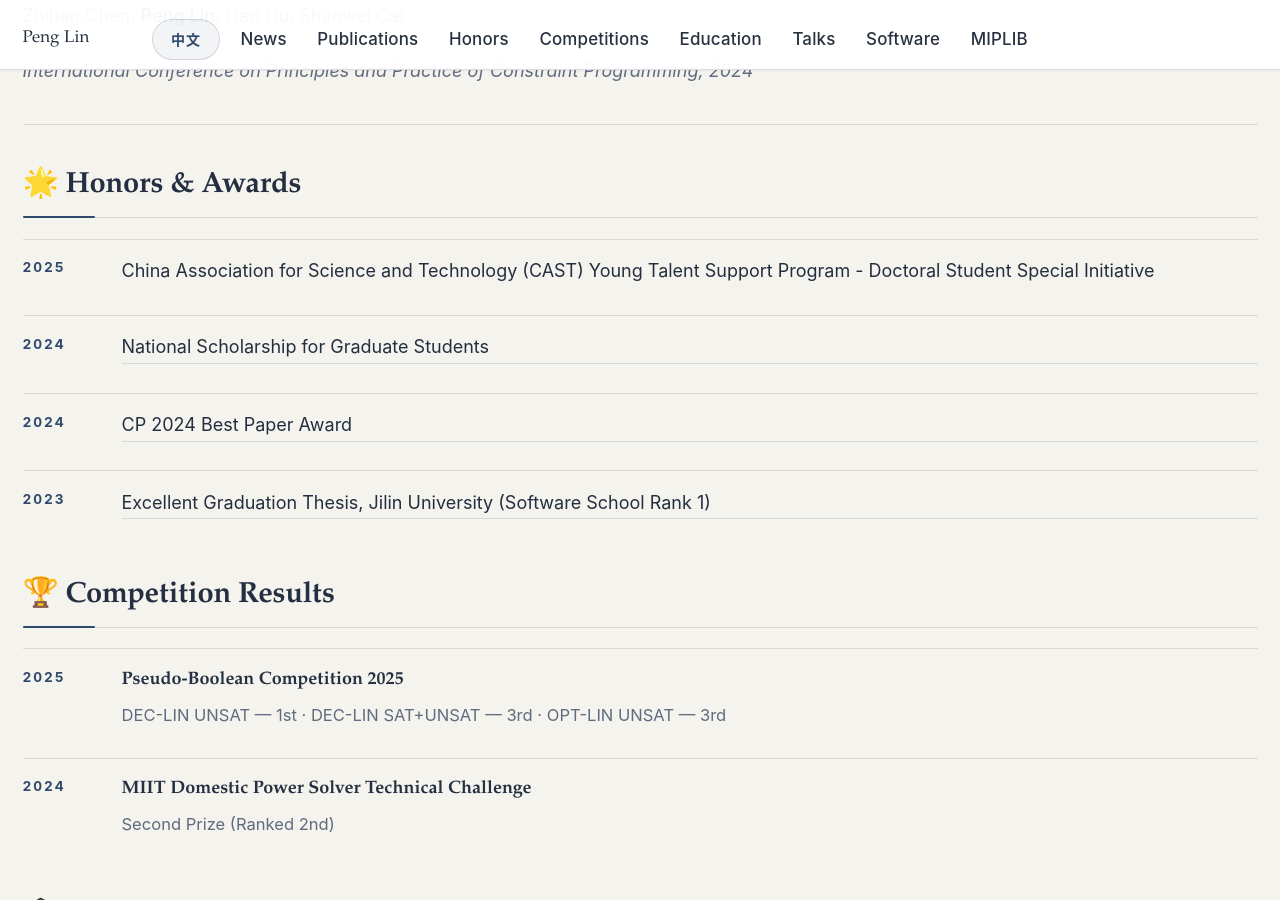
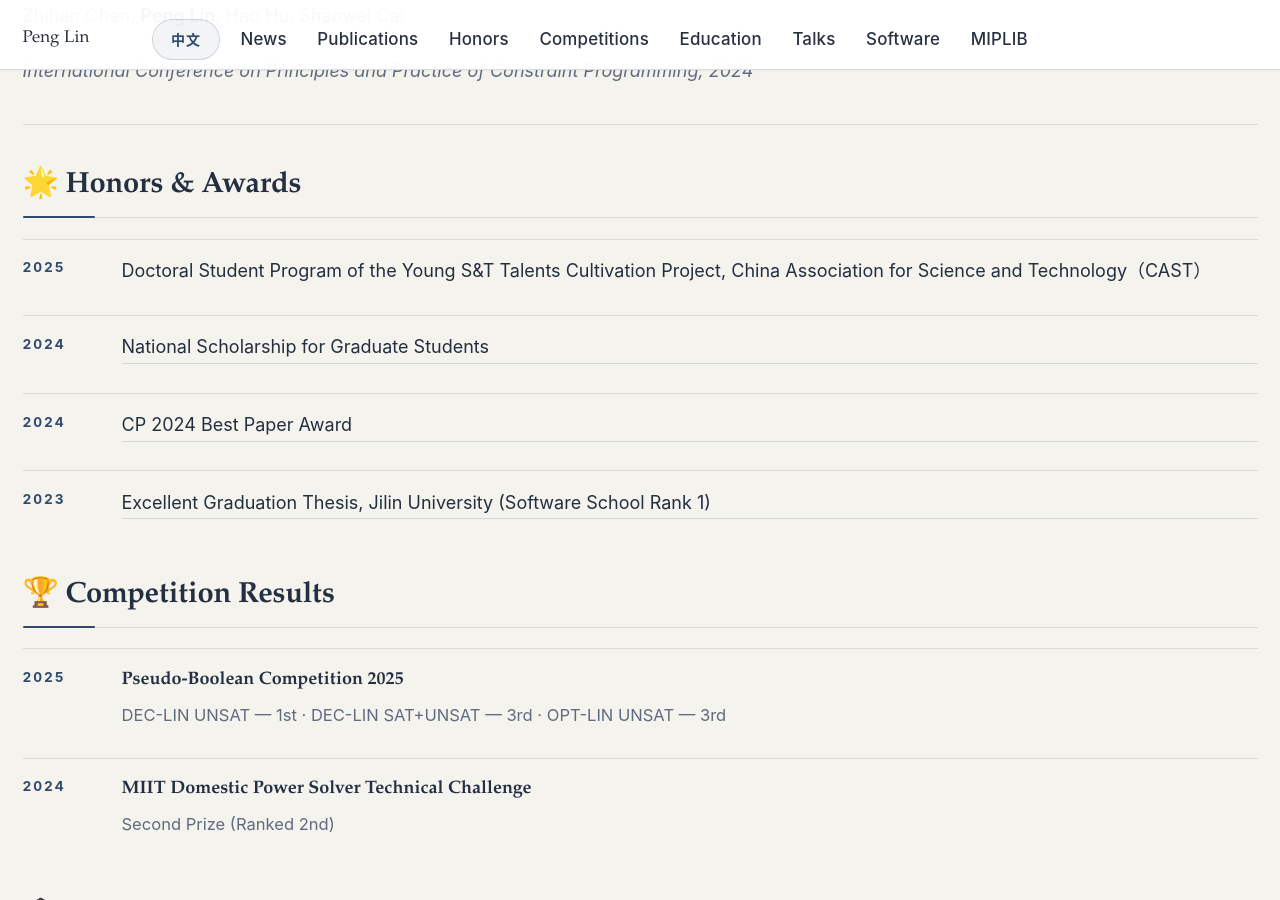
Before and after one commit to linpeng0105/linpeng0105.github.io, a Jekyll site: the page built from _pages/about.en.md, in a window 1280 px wide and 900 px high, scrolled down 2853 px. Built offline with Jekyll 4.4.1, drawn with Linux system fonts in a browser that asks for light colours; some web fonts are replaced; a style sheet for code colours, icons or effects is not loaded.

Commit message:
Update honors and awards description in about.en.md for clarity and consistency.

```diff
--- a/_pages/about.en.md
+++ b/_pages/about.en.md
@@ -163,7 +163,7 @@ redirect_from:
 <div class="profile-section profile-section--supplemental" id="honors">
   <h2>🌟 Honors & Awards</h2>
   <ul class="profile-awards">
-    <li><span>2025</span> China Association for Science and Technology (CAST) Young Talent Support Program - Doctoral Student Special Initiative</li>
+    <li><span>2025</span> Doctoral Student Program of the Young S&T Talents Cultivation Project, China Association for Science and Technology（CAST）</li>
     <li><span>2024</span> <a href="https://onestop.ucas.edu.cn/home/infob/aa5feb29-1624-4e59-acc5-0d7e856318b4/2">National Scholarship for Graduate Students</a></li>
     <li><span>2024</span> <a href="https://www.a4cp.org/awards/paper-awards">CP 2024 Best Paper Award</a></li>
     <li><span>2023</span> <a href="https://mp.weixin.qq.com/s/sh7FFoBKN4W7m9WFllWXVg">Excellent Graduation Thesis, Jilin University (Software School Rank 1)</a></li>
```
